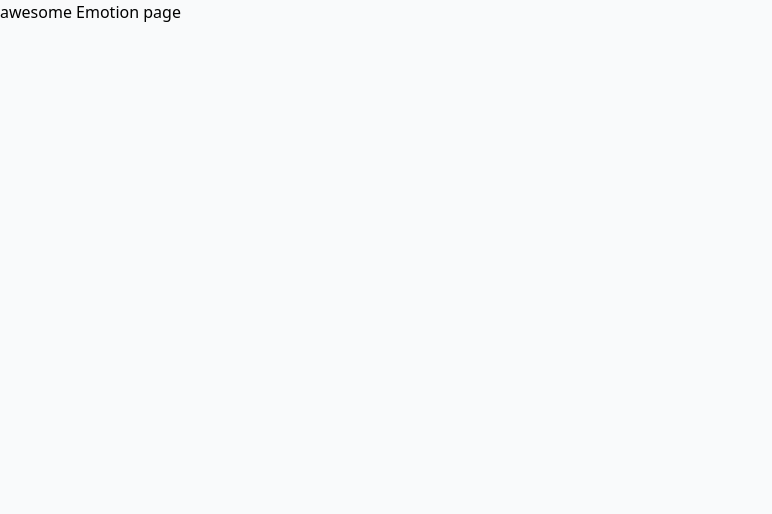
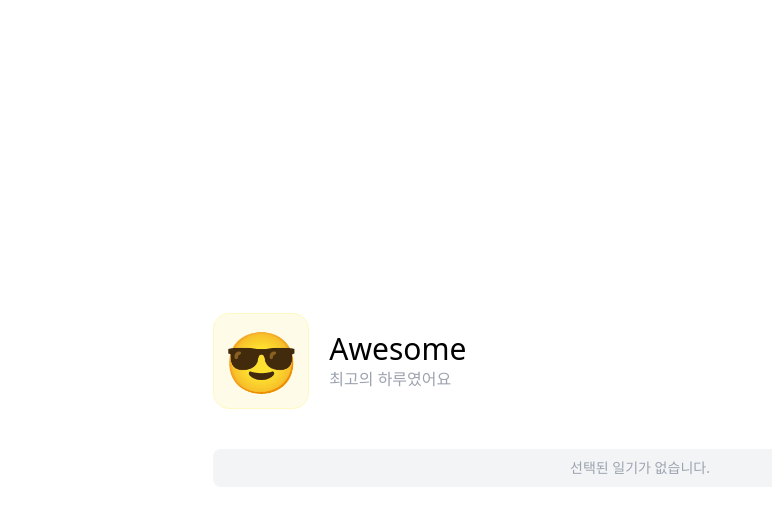
Before and after one commit to yugenius0213/GDSC-SPACE-STUDY-ASSIGNMENT-VER2, a React (Vite) app in the folder Taeyang/react-ts/: page /emotions/awesome in a window 1280 px wide. Shown: the top 514 px of the page, without its empty margins (0-772 px from the left). Built offline with nearby package versions, Linux system fonts and the light colour scheme.

Commit message:
feat: implement detail emotion page (#33)

```diff
--- a/Taeyang/react-ts/src/app/emotions/[emotion]/page.tsx
+++ b/Taeyang/react-ts/src/app/emotions/[emotion]/page.tsx
@@ -1,9 +1,105 @@
 import { useParams } from 'react-router-dom'
+import { useState } from 'react'
+import { useDiaryValue } from '../../../provider/Diary'
+import { Diary } from '../../../interface/diary'
+import { Link } from '../../../components/Link'
+import { emotionTexts } from '../../../constants/emotions'
+import { colorClasses } from '../../../constants/colorClasses'
 
 type EmotionPageParams = {
-    emotion: string
+  emotion: string
 }
+
 export default function EmotionPage() {
-    const { emotion } = useParams<EmotionPageParams>()
-    return <>{emotion} Emotion page </>
+  const { emotion } = useParams<EmotionPageParams>()
+
+  const emotionData = emotionTexts[emotion as keyof typeof emotionTexts]
+  const classes = colorClasses[emotionData.color as keyof typeof colorClasses]
+
+  const { diaries, removeDiary } = useDiaryValue()
+
+  const filteredDiaries = diaries.filter((d: Diary) => d.emotion === emotion)
+
+  const [selectedIds, setSelectedIds] = useState<string[]>([])
+
+  const toggleSelection = (id: string) => {
+    if (selectedIds.includes(id)) {
+      setSelectedIds(selectedIds.filter(selectedId => selectedId !== id))
+    } else {
+      setSelectedIds([...selectedIds, id])
+    }
+  }
+
+  const handleBulkDelete = () => {
+    selectedIds.forEach(id => removeDiary(id))
+    setSelectedIds([])
+  }
+
+  return (
+    <div className="min-h-screen max-h-screen h-screen w-full bg-white flex items-center justify-center">
+      <main className="flex flex-col gap-10 w-full md:w-2/3 items-start">
+        <div className="flex flex-row gap-5 items-center justify-center">
+          <div
+            className={`
+              flex items-center justify-center
+              w-24 h-24 min-w-[6rem] min-h-[6rem] rounded-2xl text-6xl
+              transition select-none border
+              ${classes.bg} ${classes.border} ${classes.hoverBg} ${classes.hoverBorder}
+            `}
+          >
+            {emotionData.icon}
+          </div>
+          <div className="flex flex-col items-start justify-center">
+            <h1 className="text-3xl font-medium">{emotionData.title}</h1>
+            <span className="text-gray-400">{emotionData.desc}</span>
+          </div>
+        </div>
+
+        {filteredDiaries.map((diary) => {
+          const diaryDate =
+            diary.date instanceof Date
+              ? diary.date.toLocaleDateString('ko-KR', {
+                  year: 'numeric',
+                  month: 'numeric',
+                  day: 'numeric',
+                })
+              : diary.date
+
+          return (
+            <div
+              key={diary.id}
+              className="flex flex-row items-center justify-between gap-4 w-full border border-gray-100 rounded-lg p-2"
+            >
+              <input
+                type="checkbox"
+                className="w-4 h-4 accent-gray-50"
+                checked={selectedIds.includes(diary.id)}
+                onChange={() => toggleSelection(diary.id)}
+              />
+              <Link
+                to={`/detail/${diary.id}`}
+                className="flex flex-row items-center justify-between gap-2 px-2 w-full hover:bg-gray-100 transition rounded"
+              >
+                <div>{diary.title}</div>
+                <div className="flex flex-row gap-2 justify-center items-center">
+                  <div className="text-gray-400">{diaryDate}</div>
+                  <div className="text-gray-400">조회수: {diary.views}</div>
+                </div>
+              </Link>
+            </div>
+          )
+        })}
+
+        <button
+          onClick={handleBulkDelete}
+          disabled={selectedIds.length === 0}
+          className={selectedIds.length === 0
+            ? "flex items-center justify-center rounded-lg border border-transparent active:translate-y-[1px] w-full p-2 cursor-pointer transition-colors ease-in bg-gray-100 text-gray-400 hover:border-gray-600 hover:text-gray-600 text-sm"
+            : "flex items-center justify-center rounded-lg border border-transparent active:translate-y-[1px] w-full p-2 cursor-pointer transition-colors ease-in bg-red-100 text-red-600 hover:border-red-600 hover:text-red-600 text-sm"}
+        >
+          {selectedIds.length === 0 ? '선택된 일기가 없습니다.' : '선택된 일기 삭제하기'}
+        </button>
+      </main>
+    </div>
+  )
 }
```
